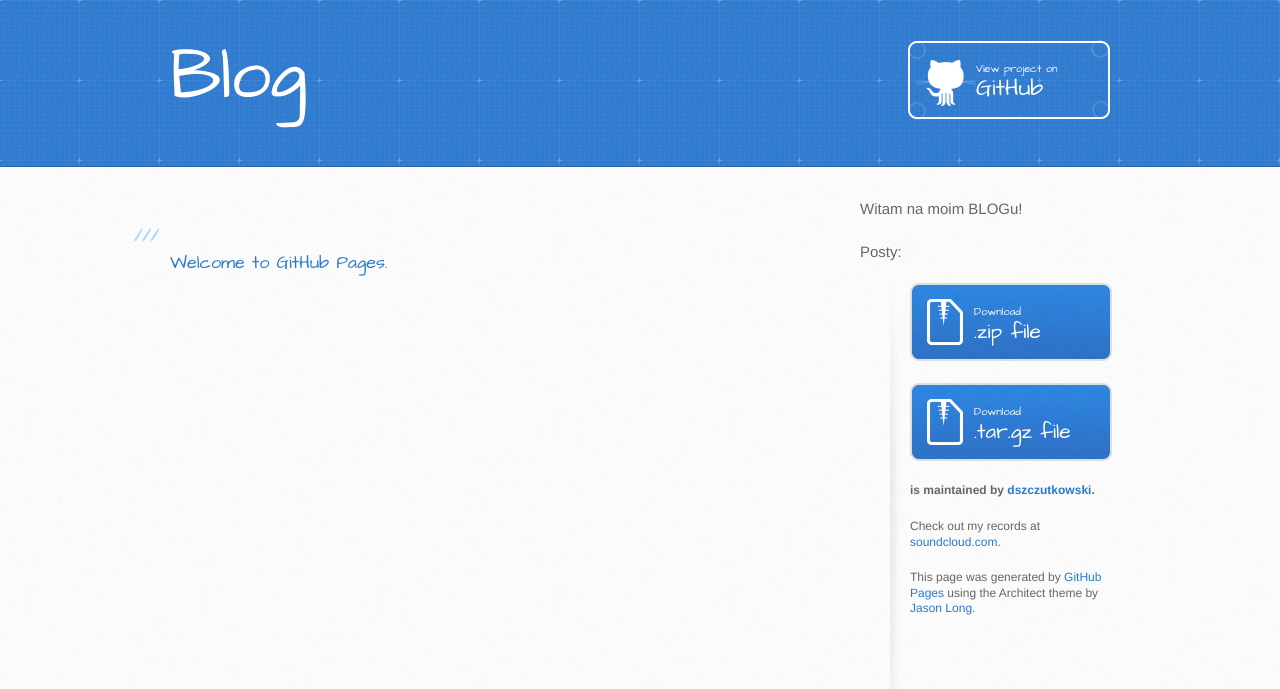
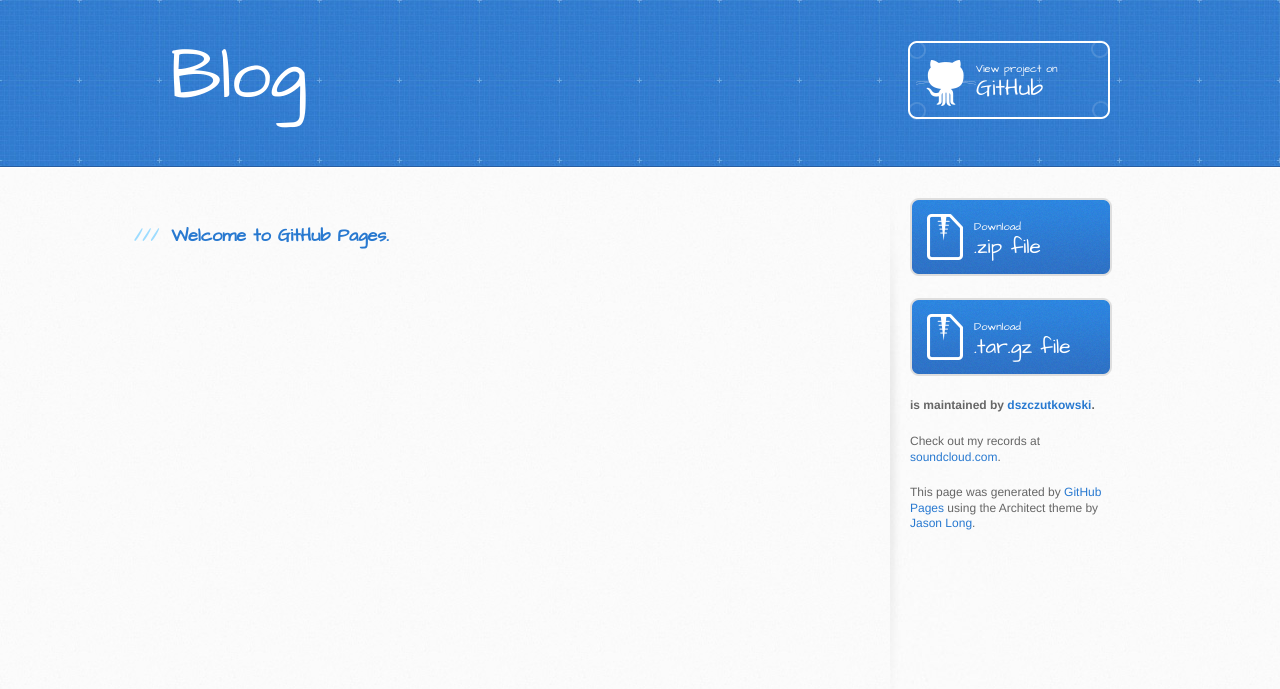
Before and after one commit to dszczutkowski/BLOG, a Jekyll site: the page index.html, which Jekyll copies as it is, in a window 1280 px wide. Shown: the top 689 px of the page. Built offline with Jekyll 4.4.1, drawn with Linux system fonts in a browser that asks for light colours; Markdown is read by kramdown in place of the engine named in the settings.

Commit message:
Update index.html

```diff
--- a/index.html
+++ b/index.html
@@ -30,11 +30,8 @@
         <section id="main-content">
           <h3>
 
-<p><a href="http://dszczutkowski.github.io/BLOG/Welcome.html">Welcome to GitHub Pages.</a></p>
+<a href="http://dszczutkowski.github.io/BLOG/Welcome.html">Welcome to GitHub Pages.</a>
          </section>
-
-         <p>Witam na moim BLOGu!</p>
-          <p><b>Posty:</b></p>
 
         <aside id="sidebar">
           <a href="https://github.com/dszczutkowski/BLOG/zipball/master" class="button">
```
